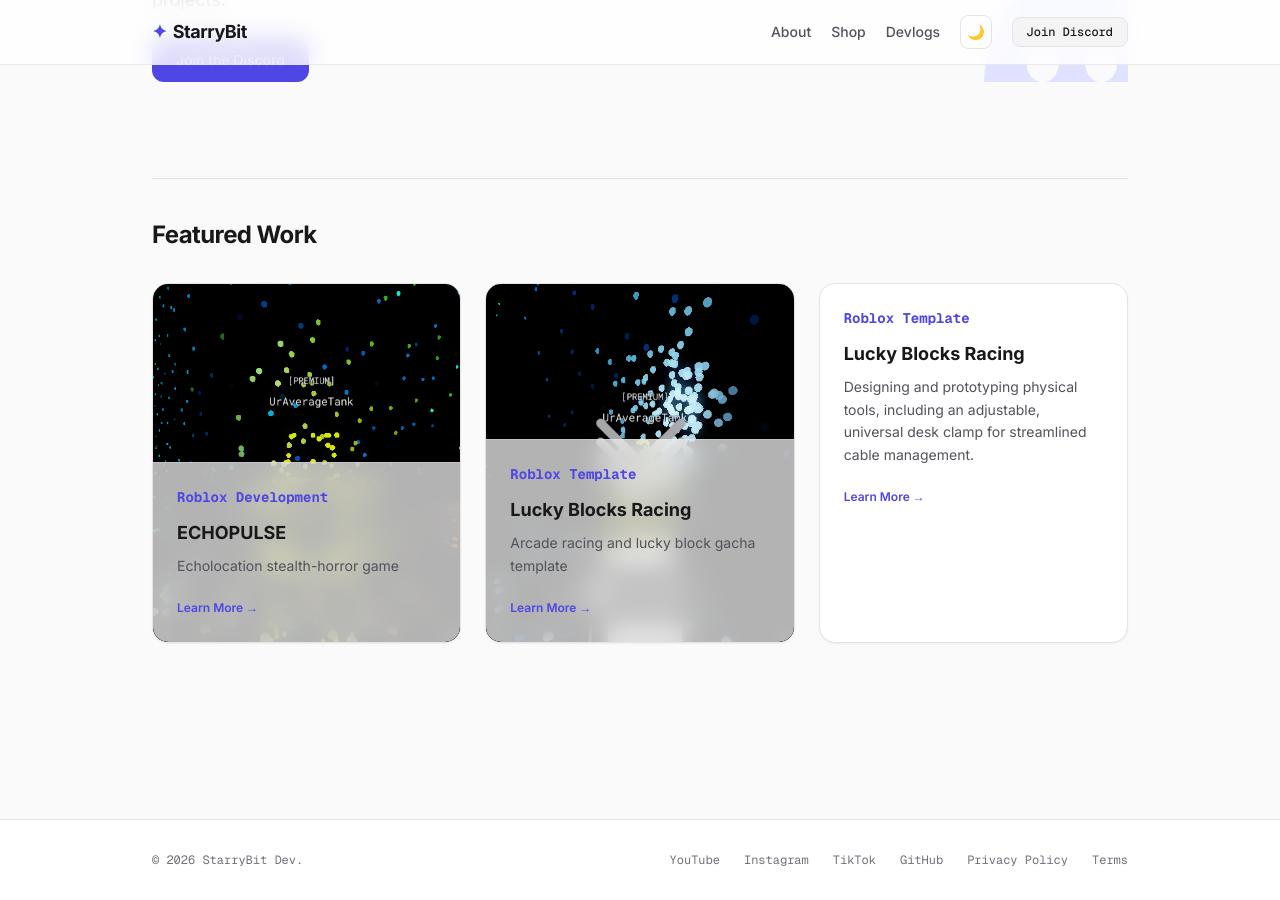
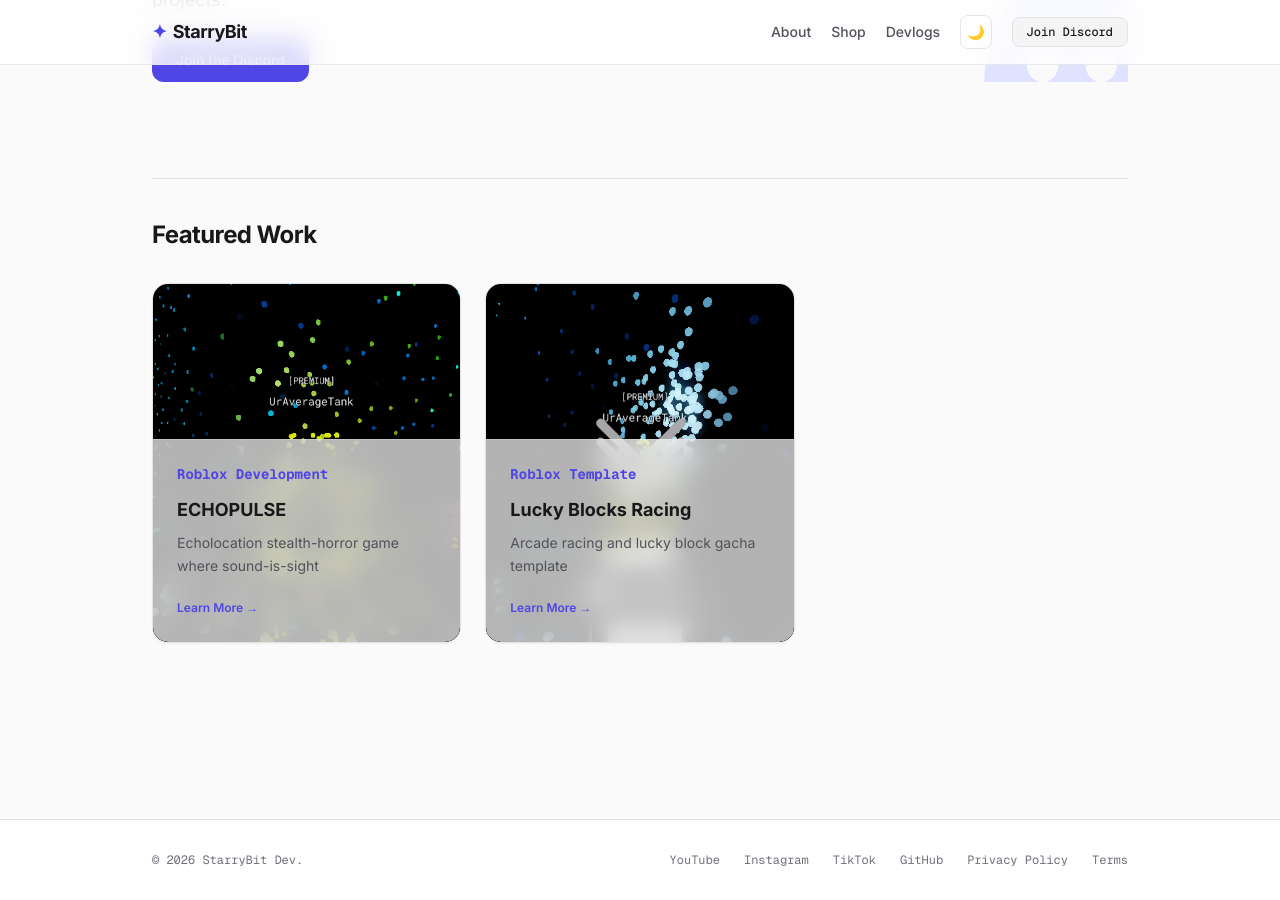
Before and after one commit to StarryBit/starrybit.github.io, a Jekyll site: the page built from index.html, in a window 1280 px wide and 900 px high, scrolled down 1323 px. Built offline with Jekyll 4.4.1, drawn with Linux system fonts in a browser that asks for light colours; nearby versions of some CDN libraries.

Commit message:
Update index.html

```diff
--- a/index.html
+++ b/index.html
@@ -85,7 +85,7 @@ title: StarryBit | Roblox Systems Engineering
             image="/assets/Screenshot 2026-07-07 124608.png"
             category="Roblox Development"
             title="ECHOPULSE"
-            description="Echolocation stealth-horror game"
+            description="Echolocation stealth-horror game where sound-is-sight"
             link="/blog/"
             style="showcase"
         %}
@@ -99,11 +99,5 @@ title: StarryBit | Roblox Systems Engineering
             link="/shop/lucky-block-racing"
             style="showcase"
         %}
-        <div class="p-6 rounded-2xl bg-white border border-zinc-200 shadow-sm dark:bg-zinc-900/30 dark:border-zinc-800/80">
-            <div class="text-indigo-600 dark:text-indigo-400 text-sm font-bold mb-3 code-font">Roblox Template</div>
-            <h3 class="text-lg font-bold mb-2">Lucky Blocks Racing</h3>
-            <p class="text-sm text-zinc-600 dark:text-zinc-400 leading-relaxed mb-4">Designing and prototyping physical tools, including an adjustable, universal desk clamp for streamlined cable management.</p>
-            <a href="/shop/lucky-block-racing/" class="text-xs font-semibold text-indigo-600 dark:text-indigo-400 hover:underline">Learn More &rarr;</a>
-        </div>
     </div>
 </section>
```
